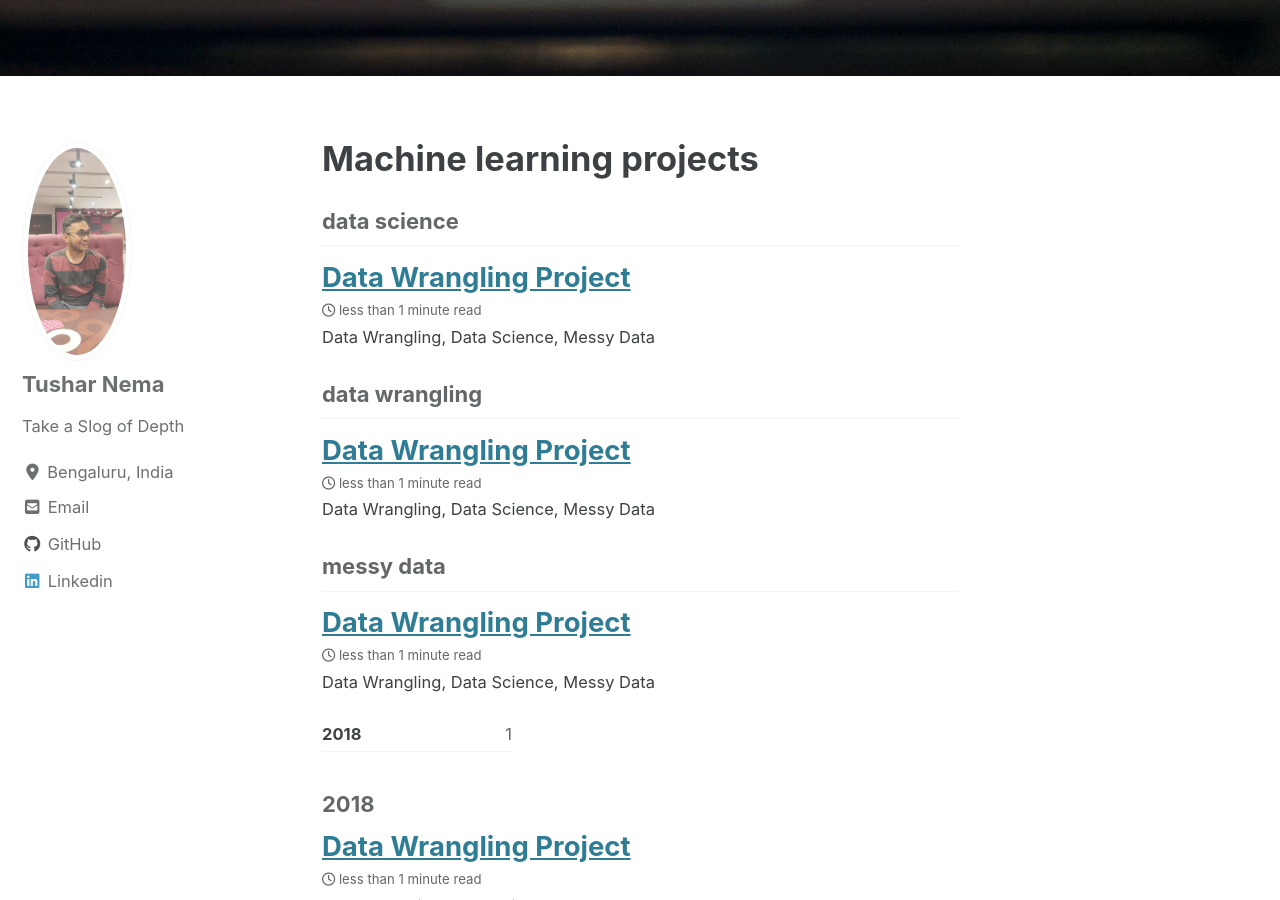
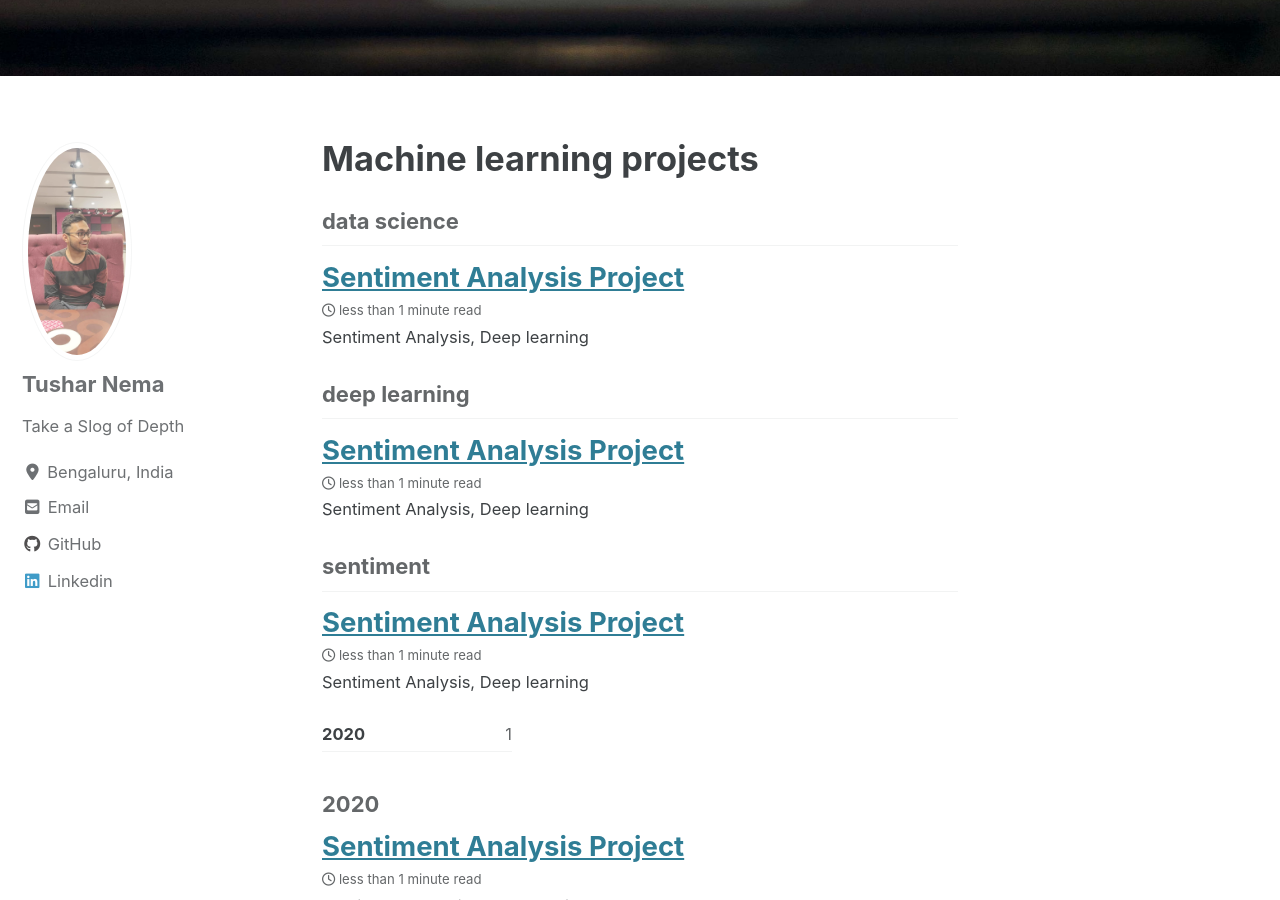
Before and after one commit to tusharnema/tusharnema.github.io, a Jekyll site: the page built from _pages/machinelearning.md, in a window 1280 px wide and 900 px high, scrolled down 972 px. Built offline with Jekyll 4.4.1, drawn with Linux system fonts in a browser that asks for light colours; cached includes are drawn as plain includes; nearby versions of some CDN libraries; some of the changed text lies outside the part shown.

Commit message:
added post changes

```diff
--- a/_posts/2020-04-05-perceptron.md
+++ b/_posts/2020-04-05-perceptron.md
@@ -1,10 +1,10 @@
 ---
-title: "Data Wrangling Project"
-date: 2018-01-28
-tags: [data wrangling, data science, messy data]
+title: "Sentiment Analysis Project"
+date: 2020-04-05
+tags: [deep learning, data science, sentiment]
 header:
-  image: "/images/perceptron/percept.jpg"
-excerpt: "Data Wrangling, Data Science, Messy Data"
+  image: "/images/sentiment-sarcasm.png"
+excerpt: "Sentiment Analysis, Deep learning"
 mathjax: "true"
 ---
 
```
Also changed, not shown: images/sentiment-sarcasm.png (added).
